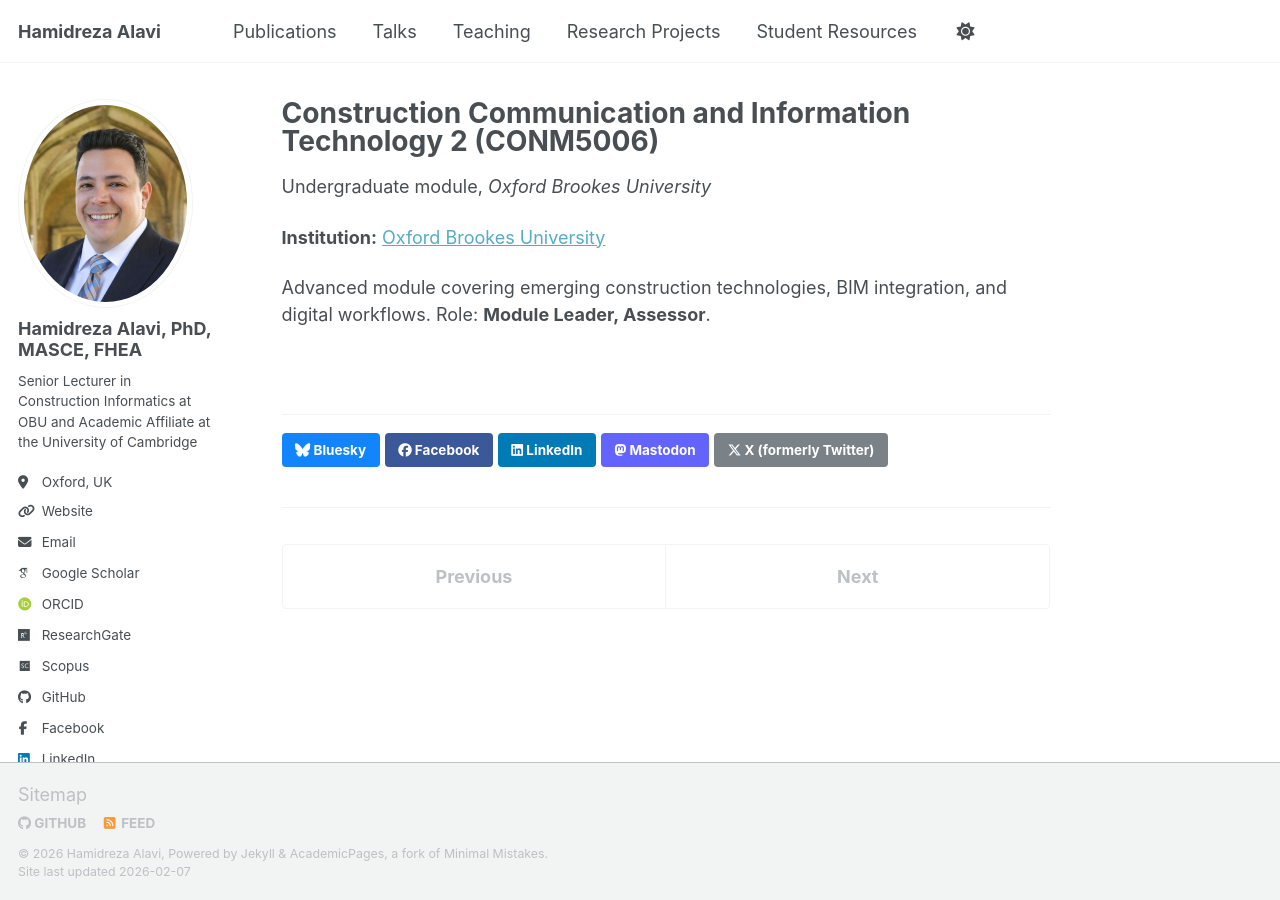
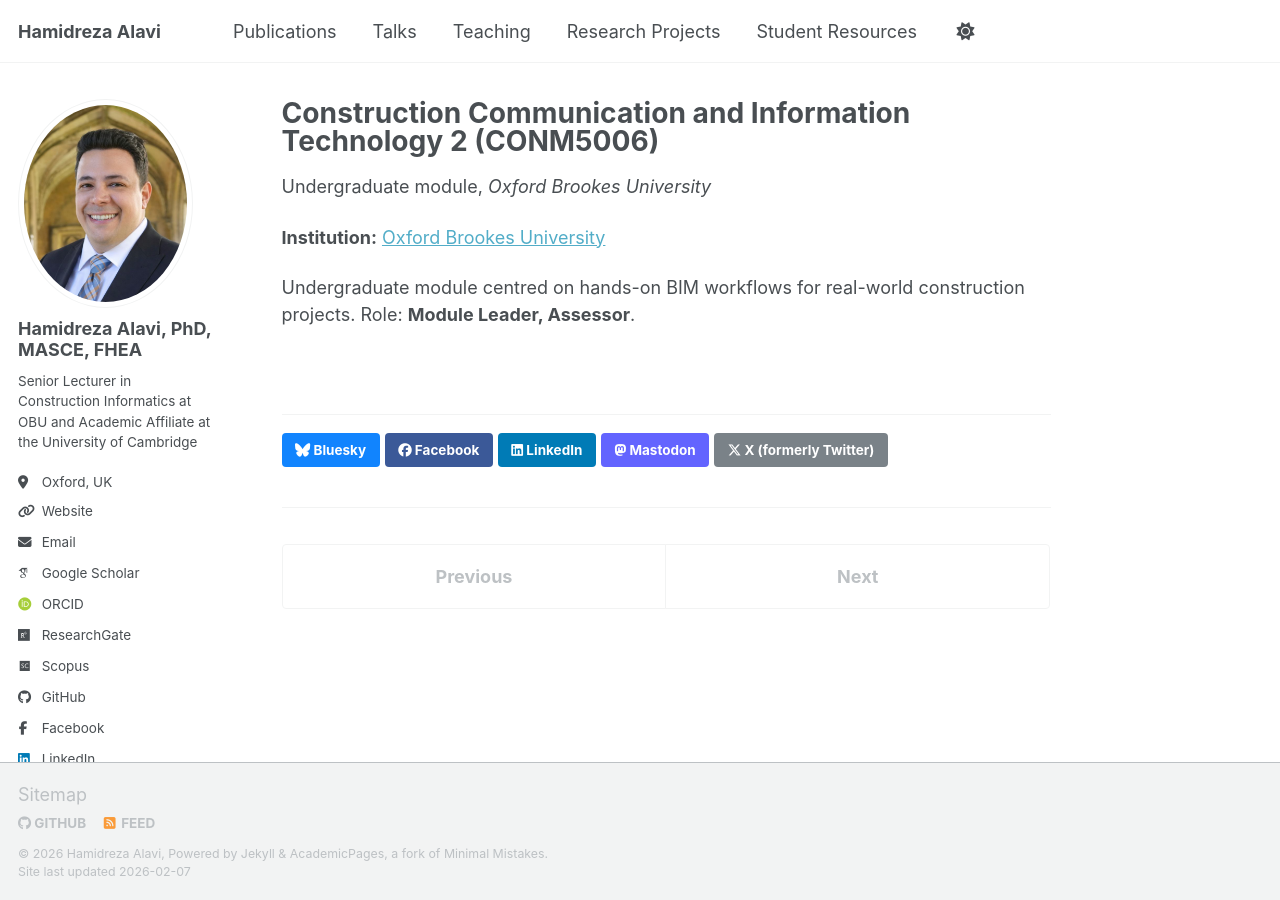
Before and after one commit to Hr-Alavi/Hr-Alavi.github.io, a Jekyll site: the page built from _teaching/obu-conm5006-construction-it.md, in a window 1280 px wide. Built offline with Jekyll 4.4.1, drawn with Linux system fonts in a browser that asks for light colours; some web fonts are replaced; a script bundle is joined from its source files by our own code; library files that are not in the unit come from our copies.

Commit message:
Update obu-conm5006-construction-it.md

```diff
--- a/_teaching/obu-conm5006-construction-it.md
+++ b/_teaching/obu-conm5006-construction-it.md
@@ -9,5 +9,5 @@ location: "Oxford, UK"
 
 **Institution:** [Oxford Brookes University](https://www.brookes.ac.uk/)
 
-Advanced module covering emerging construction technologies, BIM integration, and digital workflows.
+Undergraduate module centred on hands-on BIM workflows for real-world construction projects.
 Role: **Module Leader, Assessor**.
```
